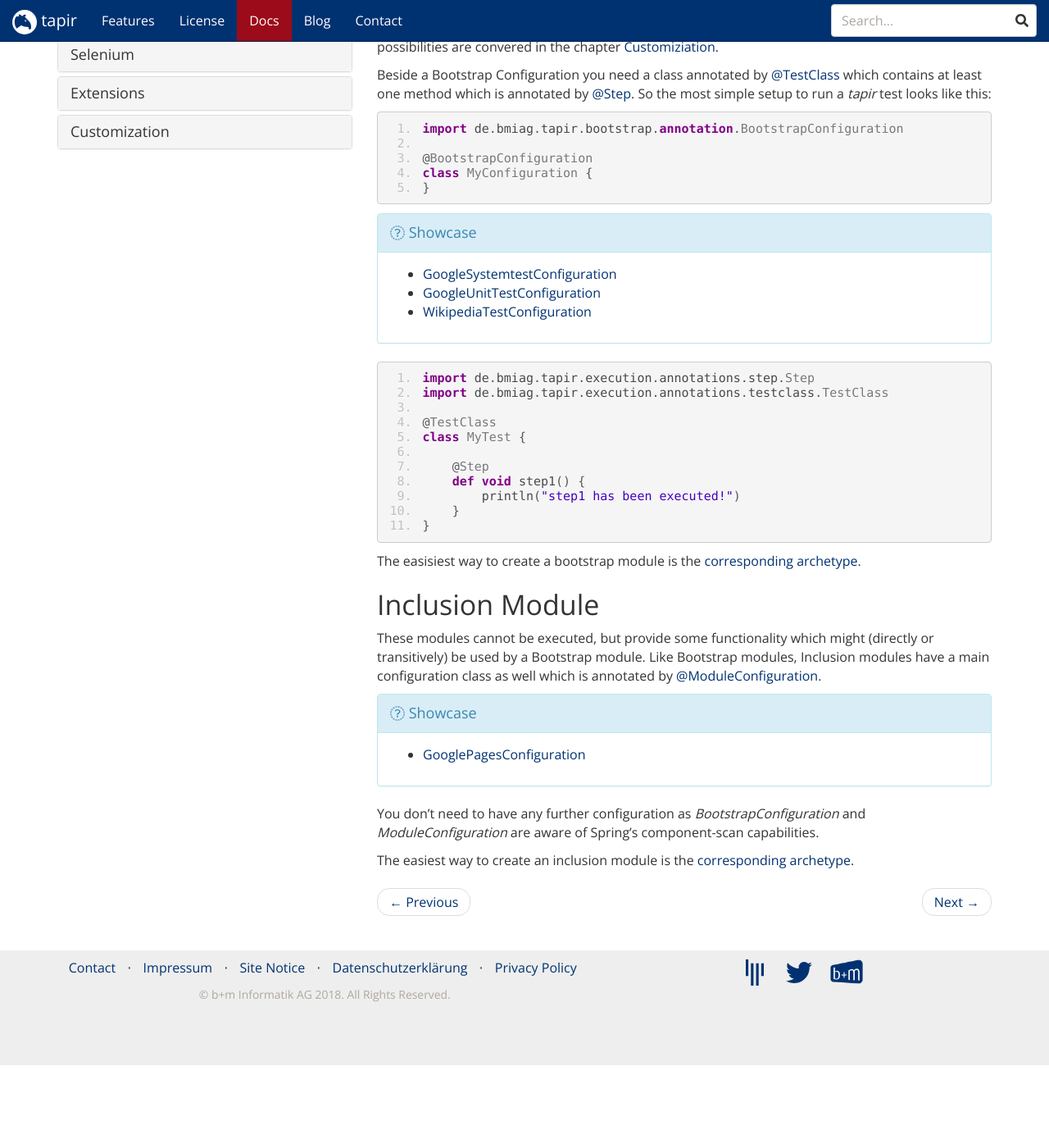
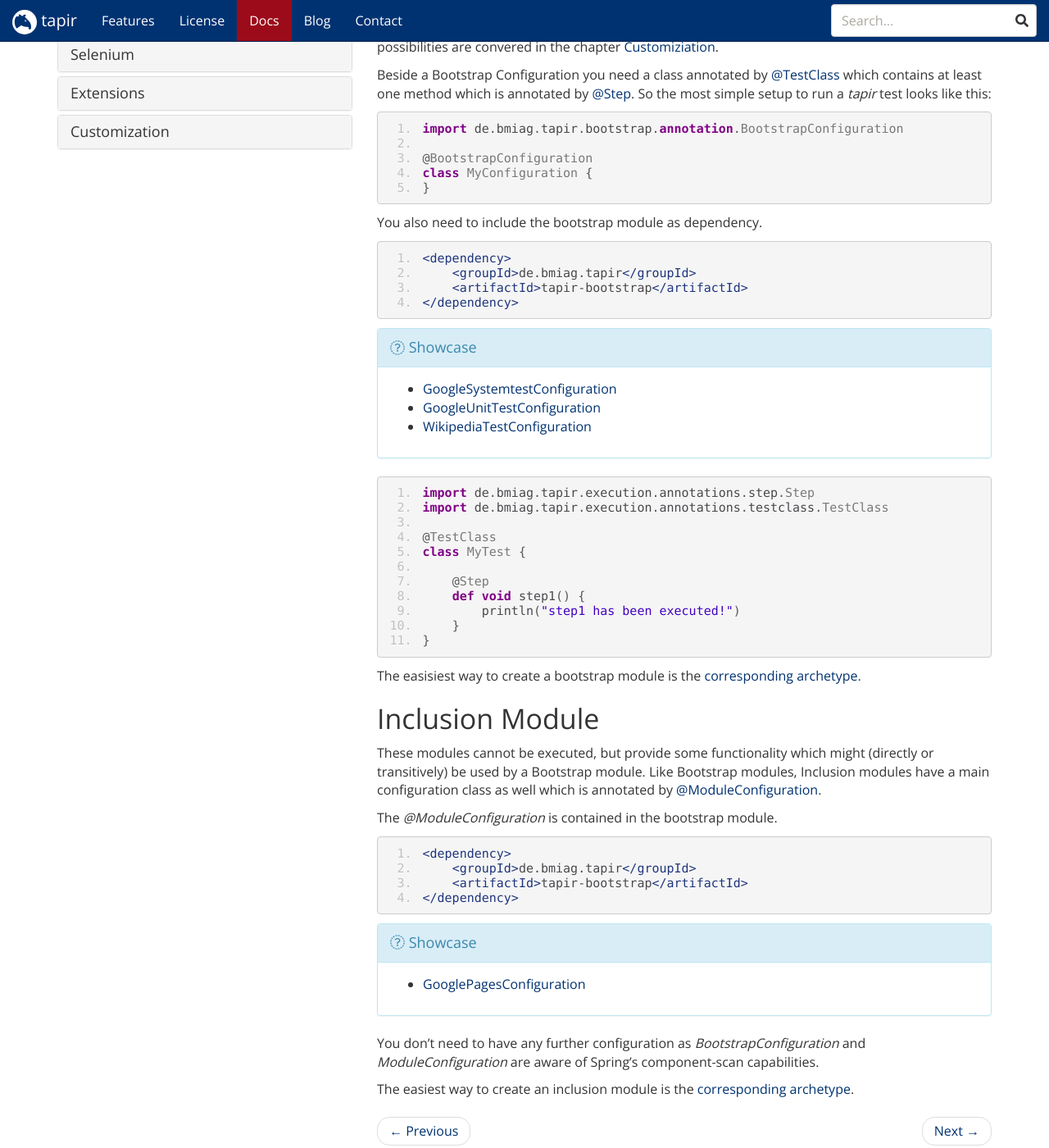
Before and after one commit to tapir-test/tapir-website, a Jekyll site: the page built from _docs/usingtapir/Modules.md, in a window 1280 px wide and 1400 px high, scrolled down 780 px. Shown: the whole window at 82% size. Built offline with Jekyll 4.4.1, drawn with Linux system fonts in a browser that asks for light colours; nearby versions of some CDN libraries; comment, search, counter and statistics services are not loaded; before the commit the page ends 2079 px from its top, so only the background shows below that.

Commit message:
Added some hints for module imports
Signed-off-by: Nils Christian Ehmke <nils-christian.ehmke@bmiag.de>

````diff
--- a/_docs/usingtapir/Modules.md
+++ b/_docs/usingtapir/Modules.md
@@ -68,6 +68,15 @@ class MyConfiguration {
 }
 ```
 
+You also need to include the bootstrap module as dependency.
+
+``` xml
+<dependency>
+    <groupId>de.bmiag.tapir</groupId>
+    <artifactId>tapir-bootstrap</artifactId>
+</dependency>
+```
+
 <div class="panel panel-info">
   <div class="panel-heading">
     <div class="panel-title"><i class="fa fa-external-link" aria-hidden="true"></i> Showcase</div>
@@ -113,6 +122,15 @@ Bootstrap modules, Inclusion modules have a main configuration class as
 well which is annotated
 by [@ModuleConfiguration](https://www.javadoc.io/page/de.bmiag.tapir/tapir/latest/de/bmiag/tapir/bootstrap/annotation/ModuleConfiguration.html).
 
+The *@ModuleConfiguration* is contained in the bootstrap module.
+
+``` xml
+<dependency>
+    <groupId>de.bmiag.tapir</groupId>
+    <artifactId>tapir-bootstrap</artifactId>
+</dependency>
+```
+
 <div class="panel panel-info">
   <div class="panel-heading">
     <div class="panel-title"><i class="fa fa-external-link" aria-hidden="true"></i> Showcase</div>
````
Also changed, not shown: _docs/usingtapir/Running_your_Tapir_Tests.md (+11 -1 lines), _docs/usingtapir/Test_Class.md (+10 -0 lines), _docs/usingtapir/Test_Suite.md (+9 -0 lines).
